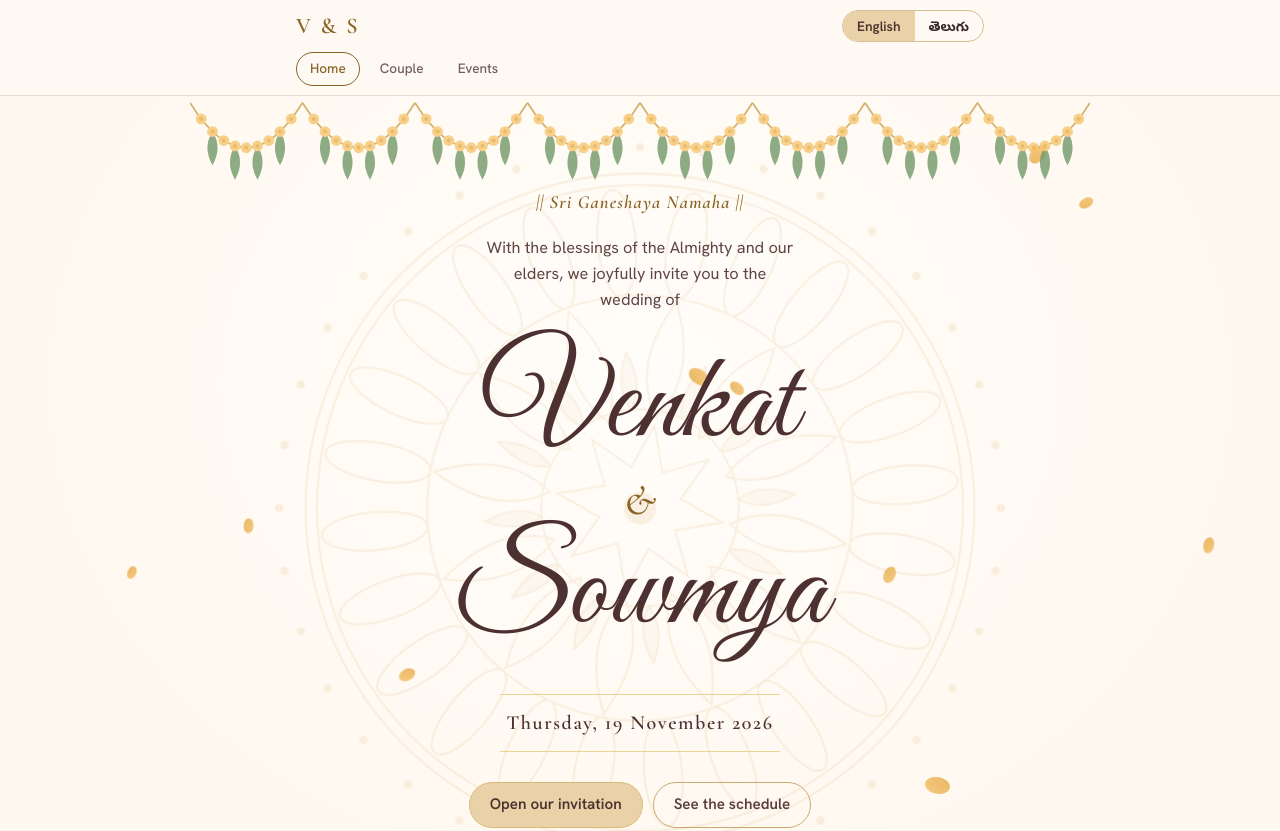
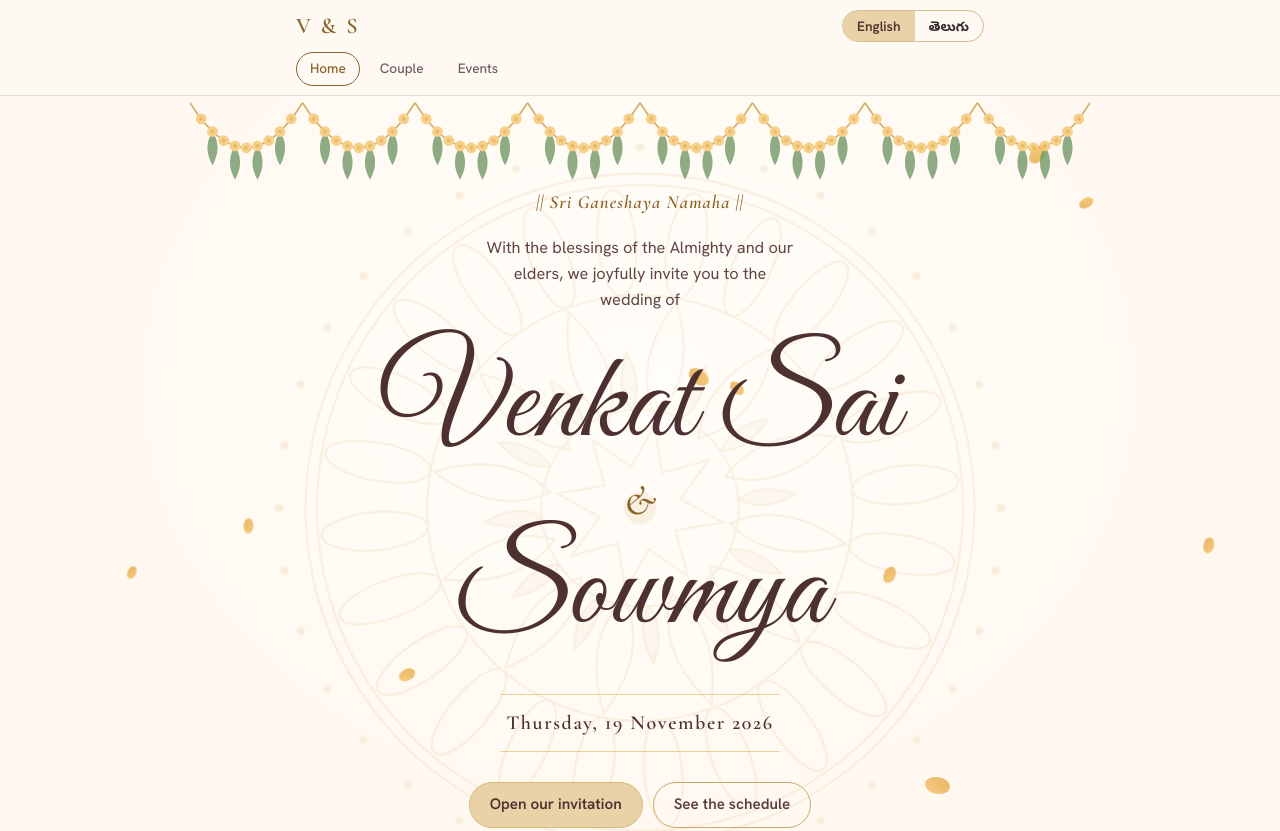
Before and after one commit to vs36/w, a plain HTML site: page index.html in a window 1280 px wide. Shown: the top 831 px of the page. Drawn offline with nearby package versions, Linux system fonts and the light colour scheme; a web font is replaced by a local one.

Commit message:
Update index.html

```diff
--- a/index.html
+++ b/index.html
@@ -407,6 +407,7 @@ const CONFIG = {
   allowAddPhotos: false,
   bride: { en: 'Sowmya', te: 'సౌమ్య' },
   groom: { en: 'Venkat', te: 'వెంకట్' },
+  heroGroom: { en: 'Venkat Sai', te: 'వెంకట్ సాయి' },   // name shown in the top section
   weddingDate: '2026-11-20',                  // Muhurtham date
   inviteDate: '2026-11-19',                   // date shown in the first section
     invocation: { en: '|| Sri Ganeshaya Namaha ||', te: '|| శ్రీ గణేశాయ నమః ||' },
@@ -711,7 +712,7 @@ function heroHtml() {
     <div class="wrap hero-in">
       <p class="invoc">${esc(t(c.invocation))}</p>
       <p class="lead">${esc(t(c.lead))}</p>
-      <h1 class="names"><span class="n">${esc(t(c.groom))}</span><span class="amp">&amp;</span><span class="n">${esc(t(c.bride))}</span></h1>
+      <h1 class="names"><span class="n">${esc(t(c.heroGroom || c.groom))}</span><span class="amp">&amp;</span><span class="n">${esc(t(c.bride))}</span></h1>
       <div class="daterow"><p class="when">${esc(longDate(c.inviteDate))}</p></div>
       <div class="ctas">
         <button class="btn" type="button" data-go="couple">${esc(t(UI.open))}</button>
```
